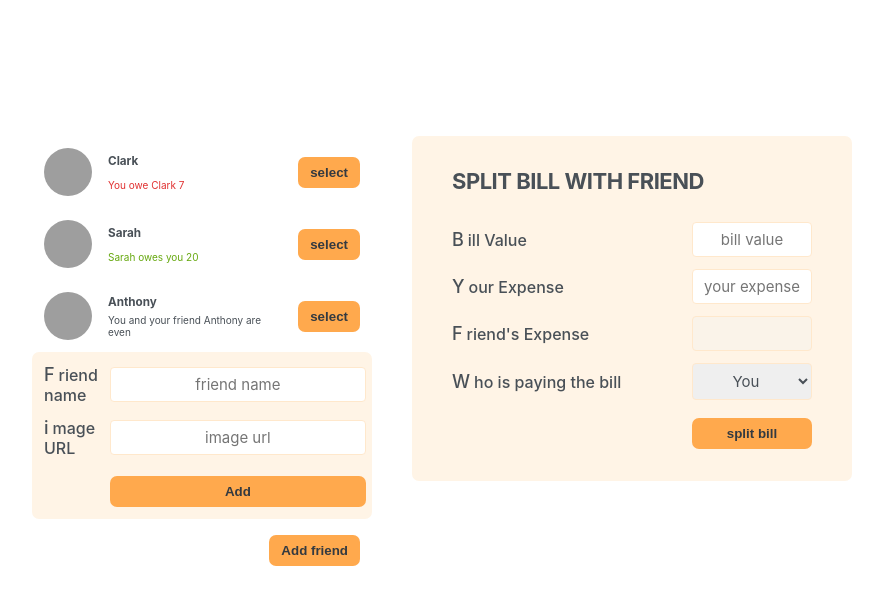
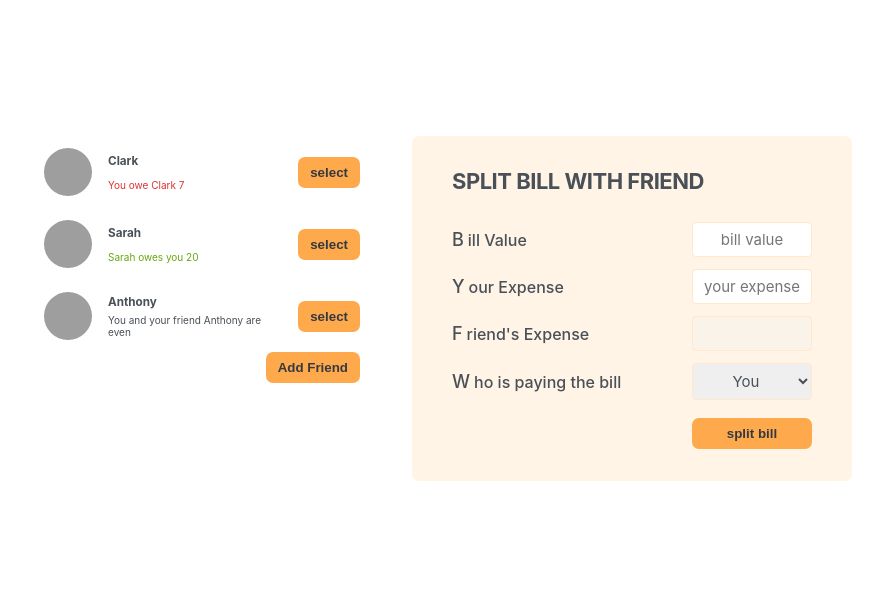
Before and after one commit to WilliamsAdu-Gyamfi/eat-n-split, a React (Create React App) app: page / in a window 1280 px wide. Shown: the top 604 px of the page, without its empty margins (198-1081 px from the left). Built offline with nearby package versions, Linux system fonts and the light colour scheme; grey boxes are pictures that could not be loaded.

Commit message:
show friend list

```diff
--- a/src/App.js
+++ b/src/App.js
@@ -1,3 +1,5 @@
+import { useState } from "react";
+
 const initialFriends = [
   {
     id: 118836,
@@ -71,8 +73,15 @@ const Friend = function ({ friend }) {
 };
 
 const FriendForm = function () {
+  const [showAddFriend, setShowAddFriend] = useState(false);
+
+  const handleTogggleAddFriend = function () {
+    setShowAddFriend((show) => !show);
+  };
+
   return (
     <>
+      {showAddFriend && (
         <form className="form-add-friend">
           <label>Friend name</label>
           <input type="text" placeholder="friend name"></input>
@@ -82,7 +91,10 @@ const FriendForm = function () {
 
           <button className="button">Add</button>
         </form>
-      <button className="button">Add friend</button>
+      )}
+      <button className="button" onClick={handleTogggleAddFriend}>
+        {showAddFriend ? "close" : "Add Friend"}
+      </button>
     </>
   );
 };
```
Lines whose indentation alone changed are shown as unchanged.
